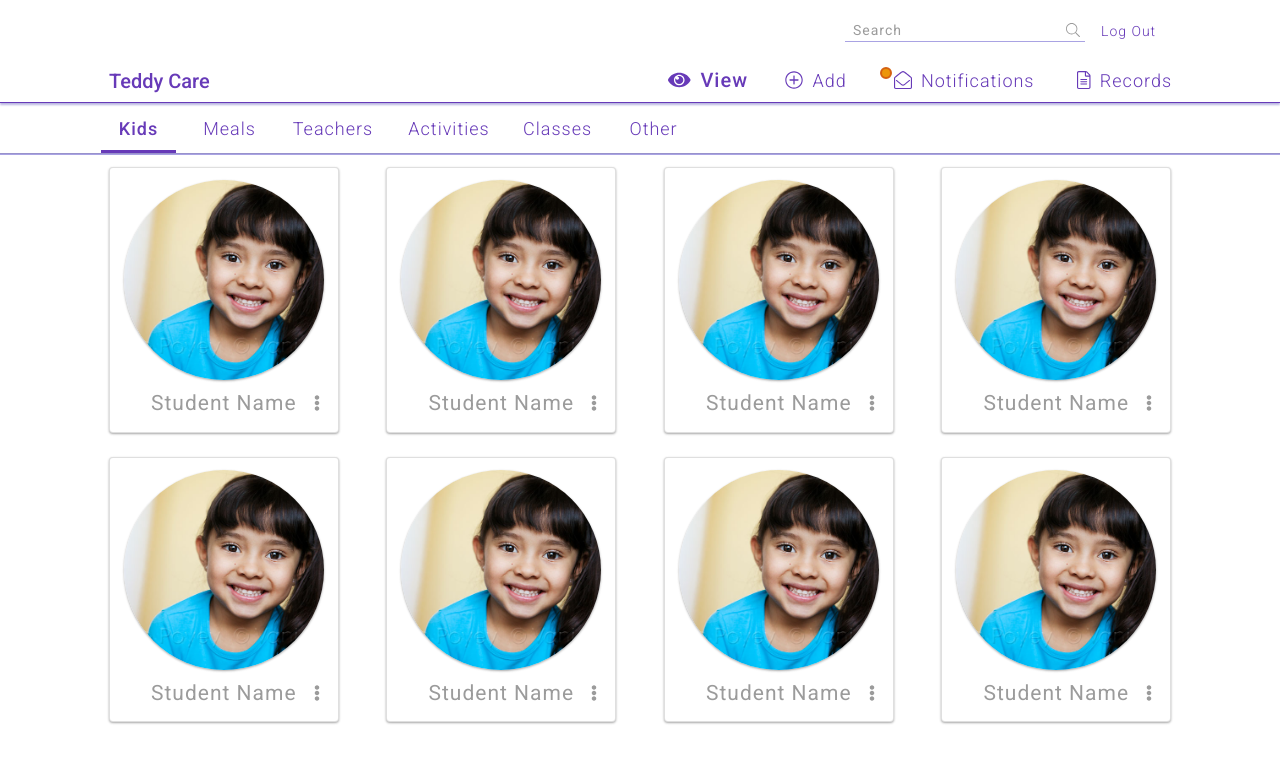
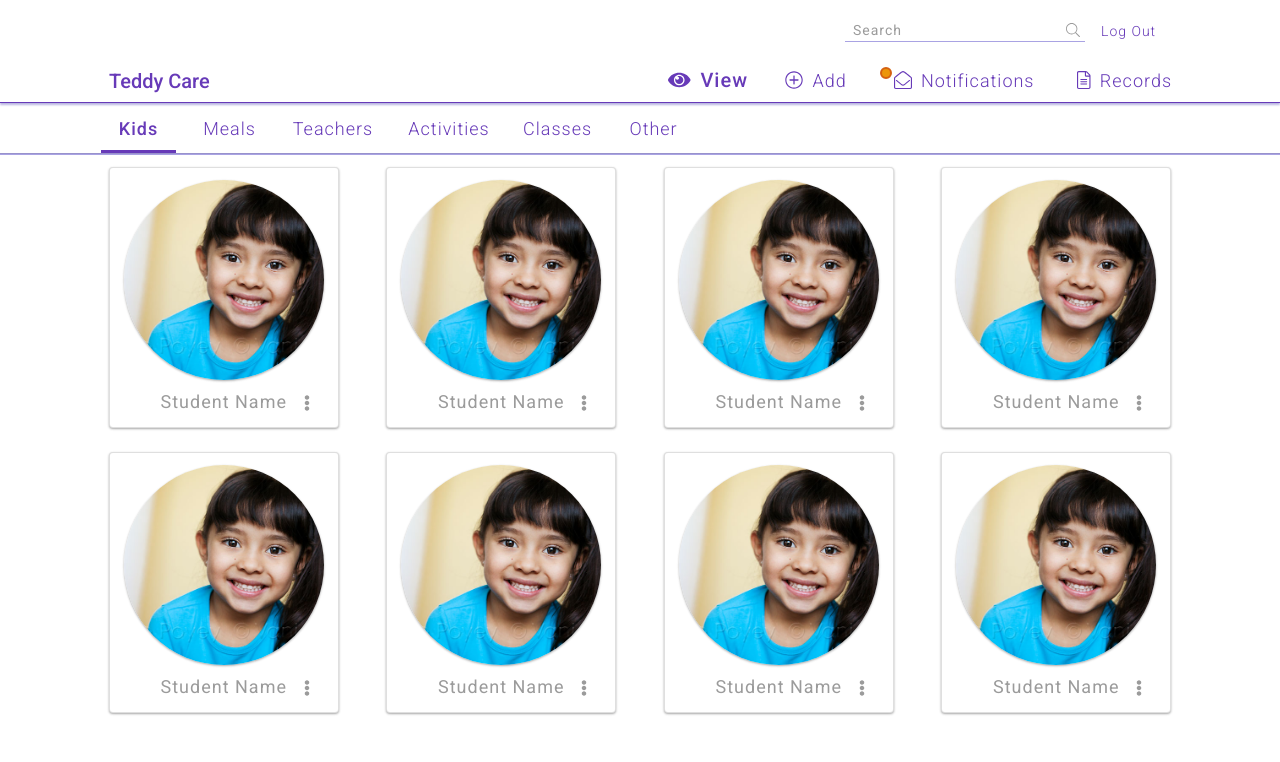
Before and after one commit to JohnGallego/SANTC-APP, an Angular app: page /view-kids in a window 1280 px wide. Shown: the top 762 px of the page. Built offline with nearby package versions, Linux system fonts and the light colour scheme.

Commit message:
fix: student card font

```diff
--- a/src/app/shared/student-card/student-card.component.scss
+++ b/src/app/shared/student-card/student-card.component.scss
@@ -33,8 +33,9 @@
 
   .name {
     color: #9B9B9B;
-    font-size: 1em;
+    font-size: 18px;
     letter-spacing: 1px;
+    text-shadow: 0 2px 4px 0 rgba(0,0,0,0.5);
   }
 
 }
```
